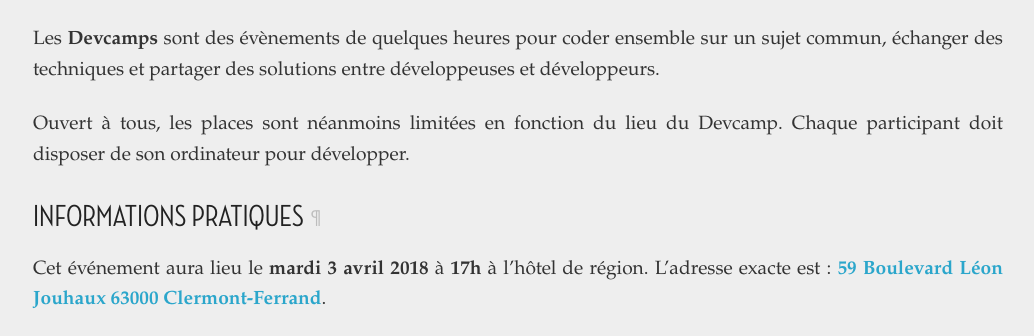
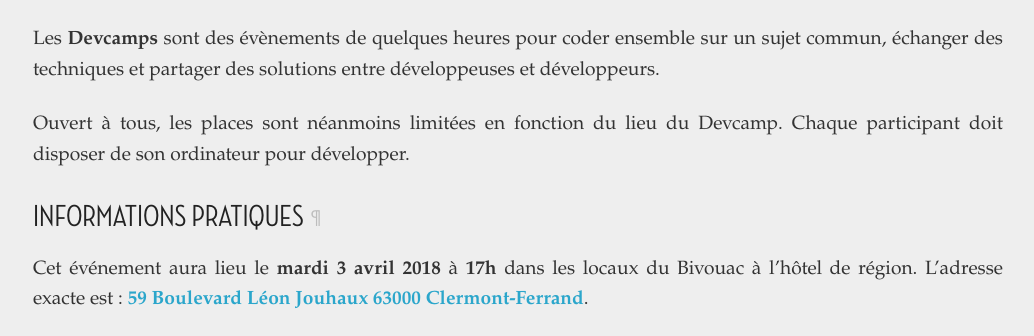
Before and after one commit to clermontech/clermontech.github.com, a Jekyll site: the page built from _posts/2018-03-14-devcamp-1.md, in a window 1280 px wide and 900 px high, scrolled down 467 px, cut to the strip 0-336 px from the top of the window. Shown: the whole strip, without its empty margins (122-1156 px from the left). Built offline with Jekyll 4.4.1, drawn with Linux system fonts in a browser that asks for light colours.

Commit message:
précision sur les locaux

```diff
--- a/_posts/2018-03-14-devcamp-1.md
+++ b/_posts/2018-03-14-devcamp-1.md
@@ -15,8 +15,9 @@ Chaque participant doit disposer de son ordinateur pour développer.
 
 ## Informations pratiques
 
-Cet événement aura lieu le **mardi 3 avril 2018** à **17h** à l'hôtel de région. L'adresse
-exacte est : [**59 Boulevard Léon Jouhaux 63000 Clermont-Ferrand**](http://osm.org/go/0AkOKx_14--).
+Cet événement aura lieu le **mardi 3 avril 2018** à **17h** dans les locaux du Bivouac
+à l'hôtel de région. L'adresse exacte est :
+[**59 Boulevard Léon Jouhaux 63000 Clermont-Ferrand**](http://osm.org/go/0AkOKx_14--).
 
 <iframe width="600" height="400" frameborder="0" scrolling="no" marginheight="0" marginwidth="0" src="https://www.openstreetmap.org/export/embed.html?bbox=3.1138730049133305%2C45.79396934299903%2C3.117982149124146%2C45.79611996814522&amp;layer=mapnik&amp;marker=45.7950446659467%2C3.115927577018738" style="border: none"></iframe>
 
```
